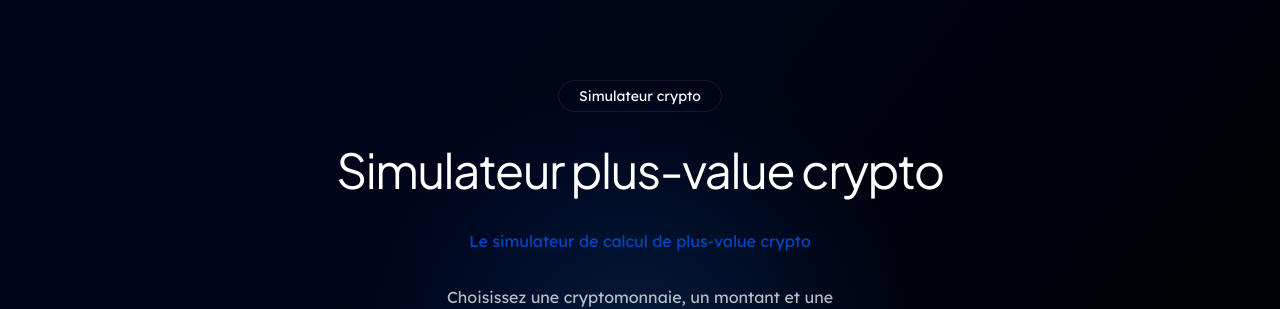
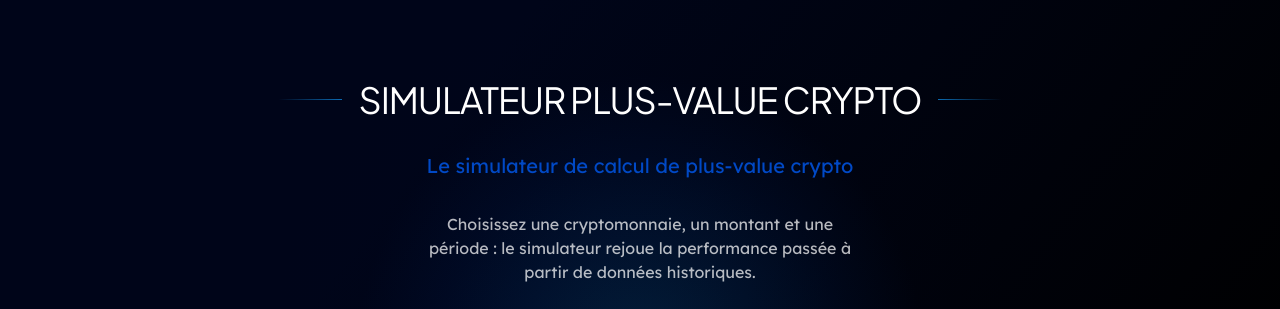
Before and after one commit to assadi-dev/crypto-simulator, a Next.js app: page / in a window 1280 px wide. Shown: the top 309 px of the page. Built offline with nearby package versions, Linux system fonts and the light colour scheme; no server answers.

Commit message:
feat: initialize home page with crypto simulator component and hero section

```diff
--- a/app/page.tsx
+++ b/app/page.tsx
@@ -10,12 +10,22 @@ export default function Home() {
       />
 
       <section className="relative z-10 flex w-full max-w-5xl flex-col items-center gap-8 text-center">
-        <span className="eyebrow animate-fade-up">Simulateur crypto</span>
+        <div className="animate-fade-up flex items-center justify-center gap-3 sm:gap-4">
+          <span
+            aria-hidden
+            className="h-px w-8 bg-linear-to-l from-brand-bright/70 to-transparent sm:w-16"
+          />
+          <h1 className="uppercase text-no animate-fade-up  text-balance text-xl lg:text-4xl leading-[1.1] text-white sm:text-4xl">
+            Simulateur plus-value crypto
+          </h1>
 
-        <h1 className="animate-fade-up fade-delay-1 text-balance text-4xl leading-[1.1] text-white sm:text-5xl">
-          Simulateur plus-value crypto
-        </h1>
-        <p className="animate-fade-up fade-delay-2 max-w-md text-pretty text-base text-primary">
+          <span
+            aria-hidden
+            className="h-px w-8 bg-linear-to-r from-brand-bright/70 to-transparent sm:w-16"
+          />
+        </div>
+
+        <p className="animate-fade-up fade-delay-2 max-w-md text-pretty text-xl text-primary">
           Le simulateur de calcul de plus-value crypto
         </p>
 
```
